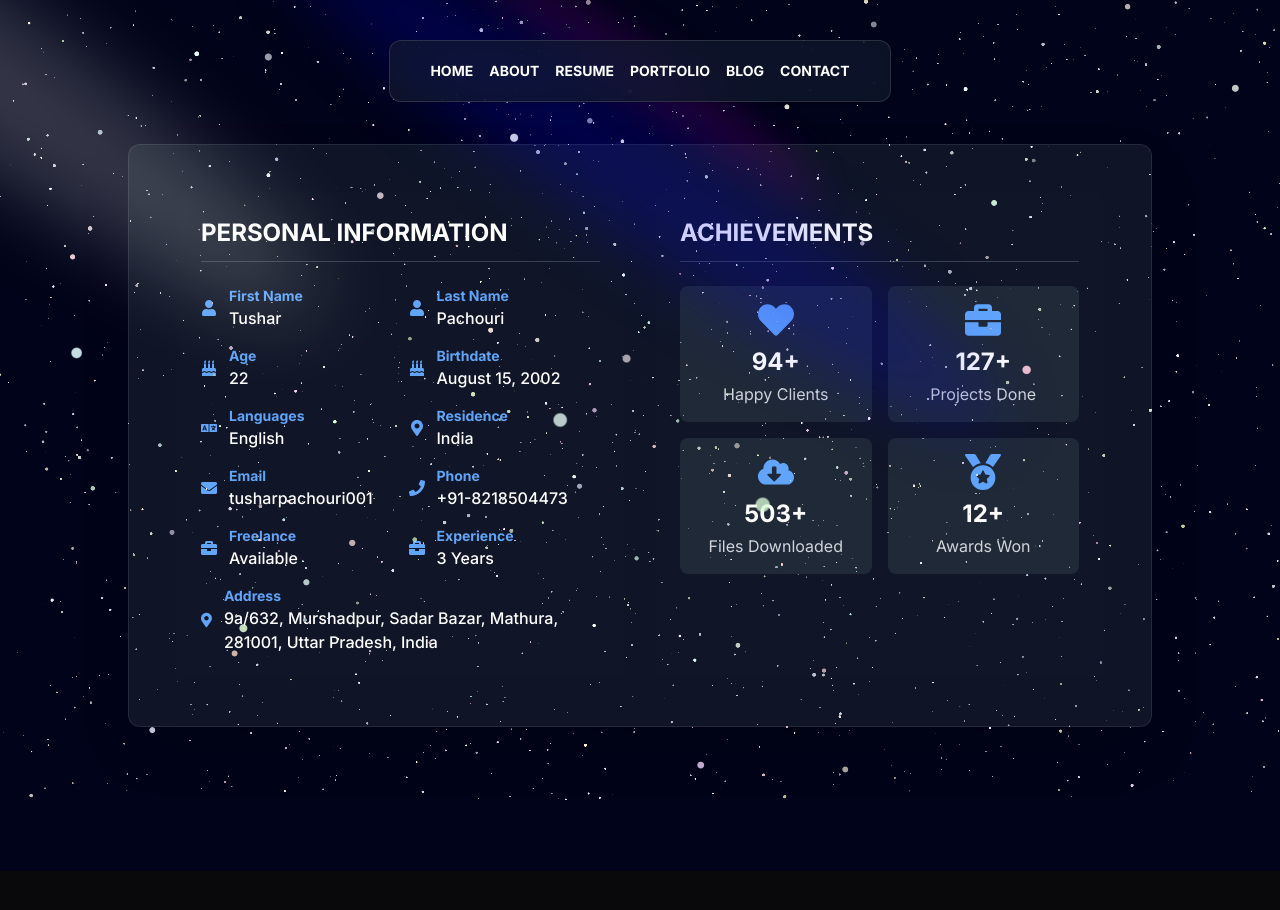
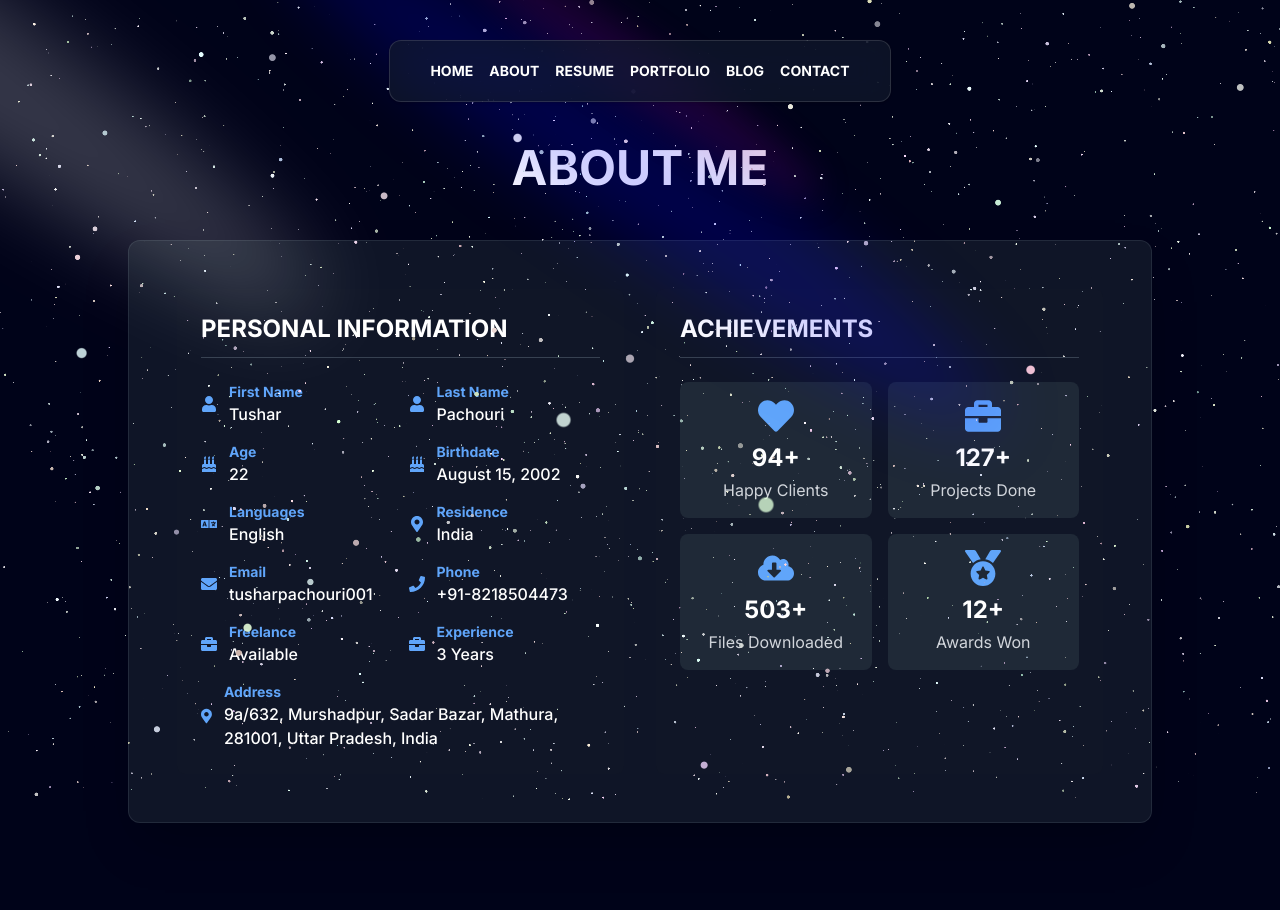
Before and after one commit to TusharPachouri/portfolio-nextjs, a Next.js app: page /about in a window 1280 px wide. Shown: the top 910 px of the page. Before the commit the page ends 871 px from the top, so only its background shows below. Built offline with nearby package versions, Linux system fonts and the light colour scheme.

Commit message:
feat: Add headers for About and Resume sections with titles "About Me" and "My Resume"

```diff
--- a/app/about/page.tsx
+++ b/app/about/page.tsx
@@ -33,6 +33,9 @@ const About: NextPage = () => {
         />
       </div>
       <div className="w-full max-w-5xl">
+        <h1 className="text-5xl text-center font-bold uppercase text-white mb-12">
+          About Me
+        </h1>
         <div className="bg-gray-800/50  backdrop-blur-sm border border-gray-700/50 rounded-xl shadow-2xl p-8 md:p-12">
           <div className="grid md:grid-cols-2 gap-8 ">
             {/* Personal Information Section */}
--- a/app/resume/page.tsx
+++ b/app/resume/page.tsx
@@ -61,6 +61,9 @@ const Resume: React.FC = () => {
         />
       </div>
       <div className="w-full max-w-6xl relative z-10 space-y-4">
+        <h1 className="text-5xl text-center font-bold uppercase text-white mb-12">
+          My Resume
+        </h1>
         {/* Download Resume Button - Top of the Page */}
         <div className="flex justify-center">
           <Link
```
